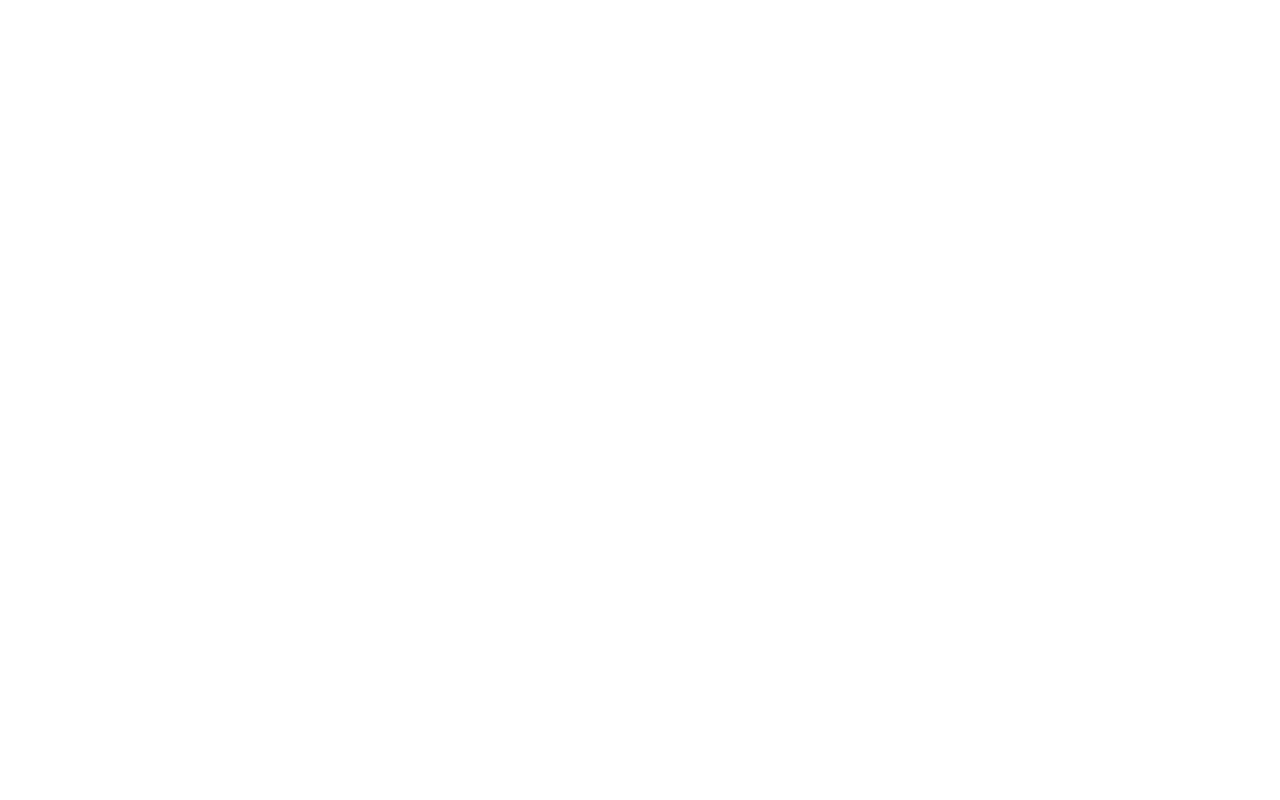
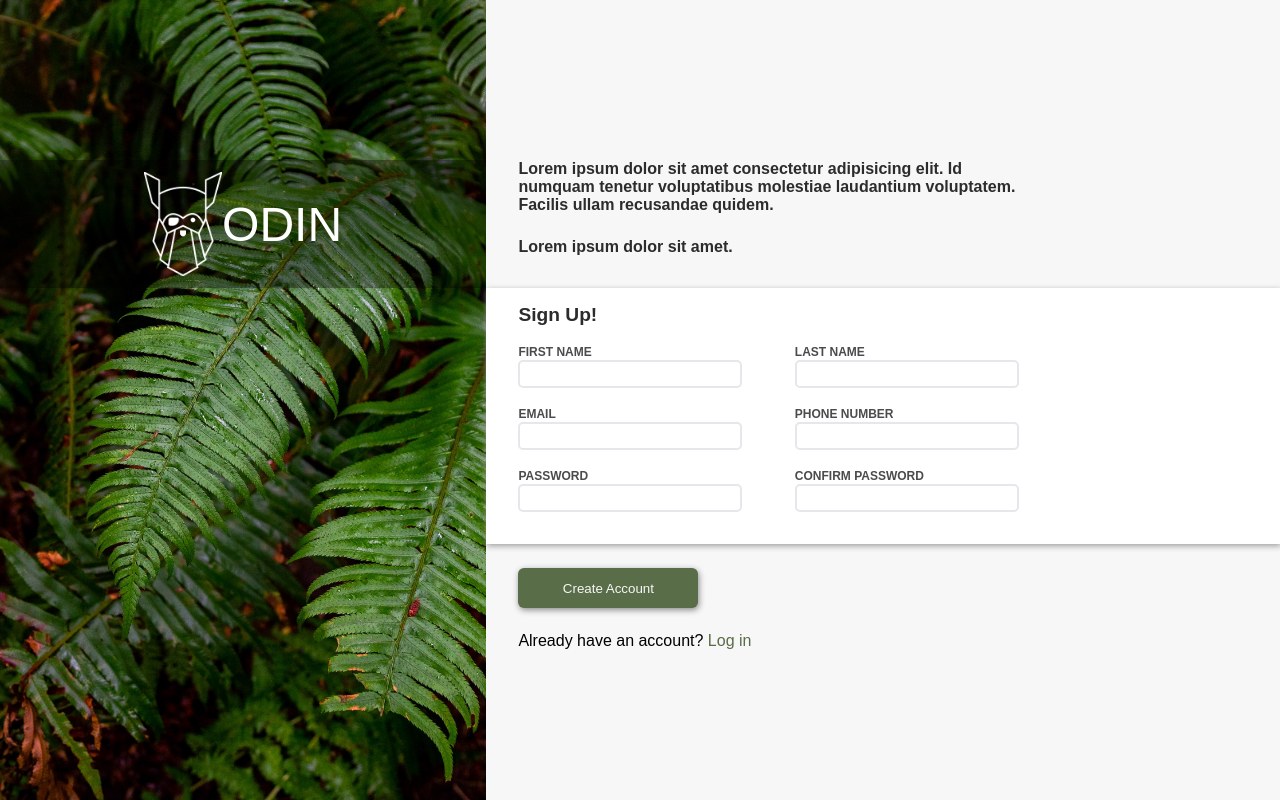
Before and after one commit to KeadonM/05-odin-sign-up-form, a plain HTML site: page index.html in a window 1280 px wide. Drawn offline with Linux system fonts and the light colour scheme.

Commit message:
Forgot to commit earlier
oops.

```diff
--- a/index.html
+++ b/index.html
@@ -1,14 +1,74 @@
 <!DOCTYPE html>
-<html lang=en>
+<html lang="en">
   <head>
-    <meta charset=UTF-8 />
-    <meta http-equiv=X-UA-Compatible content=IE=edge />
-    <meta name=viewport content=width=device-width, initial-scale=1.0 />
-    <link rel=stylesheet href=style.css />
-    <script src=script.js defer></script>
+    <meta charset="UTF-8" />
+    <meta http-equiv="X-UA-Compatible" content="IE" ="edge" />
+    <meta
+      name="viewport"
+      content="width"
+      ="device-width,"
+      initial-scale="1.0"
+    />
+    <link rel="stylesheet" href="style.css" />
+    <script src="script.js" defer></script>
     <title>Placeholder</title>
   </head>
   <body>
-
+    <div class="sidebar">
+      <div class="logo">
+        <img src="./images/odin-lined.png" alt="Logo" /> ODIN
+      </div>
+    </div>
+    <main>
+      <div class="pitch">
+        <p>
+          Lorem ipsum dolor sit amet consectetur adipisicing elit. Id numquam
+          tenetur voluptatibus molestiae laudantium voluptatem. Facilis ullam
+          recusandae quidem.
+        </p>
+        <p>Lorem ipsum dolor sit amet.</p>
+      </div>
+      <form action="https://httpbin.org/post" method="post">
+        <div class="inputs">
+          <legend>Sign Up!</legend>
+          <ul>
+            <li>
+              <div class="input-group">
+                <label for="f-name">FIRST NAME</label><br />
+                <input type="text" id="f-name" name="first-name" />
+              </div>
+              <div class="input-group">
+                <label for="l-name">LAST NAME</label><br />
+                <input type="text" id="l-name" name="last-name" />
+              </div>
+            </li>
+            <li>
+              <div class="input-group">
+                <label for="mail">EMAIL</label><br />
+                <input type="email" id="mail" name="email" />
+              </div>
+              <div class="input-group">
+                <label for="p-num">PHONE NUMBER</label><br />
+                <input type="tel" id="p-num" name="phone-number" />
+              </div>
+            </li>
+            <li>
+              <div class="input-group">
+                <label for="password">PASSWORD</label><br />
+                <input type="text" id="password" name="password" />
+              </div>
+              <div class="input-group">
+                <label for="c-password">CONFIRM PASSWORD</label><br />
+                <input type="text" id="c-password" name="c-password" />
+              </div>
+            </li>
+          </ul>
+        </div>
+        <button class="submit-button">Create Account</button>
+      </form>
+      <div class="login">
+        Already have an account? <a href="https://www.google.com/">Log in</a>
+      </div>
+    </main>
   </body>
 </html>
--- a/style.css
+++ b/style.css
@@ -2,4 +2,160 @@
   margin: 0;
   padding: 0;
   box-sizing: border-box;
+
+  font-family: sans-serif;
+
+  --primary-light: rgb(247, 247, 247);
+  --secondary-light: rgb(255, 255, 255);
+  --primary-dark: rgb(44, 44, 44);
+  --secondary-dark: rgb(75, 75, 75);
 }
+
+body {
+  display: flex;
+}
+
+.sidebar {
+  width: 38vw;
+  height: 100vh;
+  background-image: url(./images/halie-west-25xggax4bSA-unsplash.jpg);
+  background-size: cover;
+  background-repeat: no-repeat;
+}
+
+.logo {
+  display: flex;
+  justify-content: center;
+  align-items: center;
+
+  margin-top: 20vh;
+  height: 128px;
+
+  background-color: rgba(0, 0, 0, 0.35);
+  color: white;
+
+  font-size: 3em;
+}
+
+.logo img {
+  width: auto;
+  height: 100%;
+  padding: 12px 0;
+}
+
+main {
+  width: 62vw;
+  background-color: var(--primary-light);
+}
+
+.pitch,
+.login,
+.submit-button {
+  margin-left: 32px;
+}
+
+.pitch {
+  margin-top: 20vh;
+  height: 128px;
+  width: 500px;
+
+  font-size: 1rem;
+  font-weight: 700;
+
+  color: var(--primary-dark);
+}
+
+.pitch p {
+  margin-bottom: 24px;
+}
+
+.inputs {
+  padding-left: 32px;
+  padding-bottom: 16px;
+  background-color: var(--secondary-light);
+  box-shadow: 1px 2px 6px rgb(158, 158, 158);
+}
+
+.input-group {
+  display: inline-block;
+}
+
+legend {
+  padding-top: 16px;
+  padding-bottom: 16px;
+
+  font-size: 1.2rem;
+  font-weight: 700;
+  color: var(--primary-dark);
+}
+
+label {
+  font-weight: 700;
+  font-size: 0.75rem;
+  color: var(--secondary-dark);
+}
+
+input {
+  appearance: none;
+
+  margin-bottom: 16px;
+  margin-right: 48px;
+
+  padding-left: 8px;
+
+  height: 28px;
+  width: 224px;
+
+  border: 2px solid #e5e7eb;
+  border-radius: 5px;
+}
+
+input:hover {
+  background-color: rgba(0, 0, 0, 0.02);
+}
+
+input:focus {
+  outline: none;
+  border: 2px solid #7096e4;
+  box-shadow: 1px 2px 6px rgb(136, 136, 136);
+}
+
+input:invalid {
+  outline: none;
+  border: 2px solid #e47070;
+}
+
+li {
+  list-style-type: none;
+}
+
+.submit-button {
+  margin-top: 24px;
+
+  height: 40px;
+  width: 180px;
+
+  background-color: #596d48;
+  color: var(--primary-light);
+
+  border: 0px;
+  border-radius: 6px;
+
+  box-shadow: 1px 2px 6px rgb(136, 136, 136);
+}
+
+.login {
+  margin-top: 24px;
+}
+
+a {
+  text-decoration: none;
+}
+
+a:link {
+  color: #596d48;
+}
+
+a:visited {
+  color: #404e34;
+}
```
Also changed, not shown: fonts/Norse-Bold.otf (added), images/halie-west-25xggax4bSA-unsplash.jpg (added), images/odin-lined.png (added), 3 other files.
